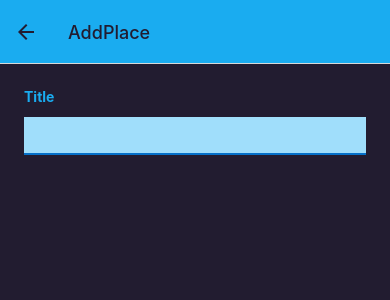
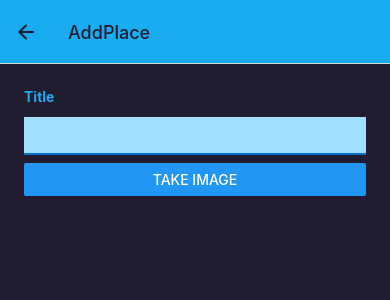
Before and after one commit to Dev-Harmattan/React-native-favorite-app, a React Native app: screen /AddPlace in a window 390 px wide. Shown: the top 300 px of the page. Built offline with nearby package versions, Linux system fonts and the light colour scheme.

Commit message:
Add camera and configuration

```diff
--- a/app.json
+++ b/app.json
@@ -14,9 +14,7 @@
     "updates": {
       "fallbackToCacheTimeout": 0
     },
-    "assetBundlePatterns": [
-      "**/*"
-    ],
+    "assetBundlePatterns": ["**/*"],
     "ios": {
       "supportsTablet": true
     },
@@ -28,6 +26,14 @@
     },
     "web": {
       "favicon": "./assets/favicon.png"
-    }
+    },
+    "plugins": [
+      [
+        "expo-image-picker",
+        {
+          "cameraPermission": "The app needs camera permission in order to add your favorite places."
+        }
+      ]
+    ]
   }
 }
--- /dev/null
+++ b/components/ImagePicker.js
@@ -0,0 +1,19 @@
+import { Button, View } from "react-native";
+import {launchCameraAsync} from 'expo-image-picker';
+
+export const ImagePicker = () => {
+  const imagePickHandler = async () => {
+    const image = await launchCameraAsync({
+      allowsEditing: true,
+      aspect: [16, 9],
+      quality: 0.5
+    })
+    if(!image.canceled){
+      console.log(image.assets[0].uri)
+    }
+  }
+  return <View>
+    <View></View>
+    <Button title="Take Image" onPress={imagePickHandler} />
+  </View>
+}
--- a/components/PlaceForm.js
+++ b/components/PlaceForm.js
@@ -1,6 +1,7 @@
 import { useState } from 'react';
 import { View, Text, ScrollView, TextInput, StyleSheet } from 'react-native';
 import { Colors } from '../constants/colors';
+import { ImagePicker } from './ImagePicker';
 export const PlaceForm = () => {
   const [inputValue, setInputValue] = useState('');
   const inputChangeHandler = (enteredValue) => {
@@ -16,6 +17,7 @@ export const PlaceForm = () => {
           value={inputValue}
         />
       </View>
+      <ImagePicker />
     </ScrollView>
   );
 };
--- a/package.json
+++ b/package.json
@@ -14,7 +14,8 @@
     "expo": "~47.0.6",
     "expo-status-bar": "~1.4.2",
     "react": "18.1.0",
-    "react-native": "0.70.5"
+    "react-native": "0.70.5",
+    "expo-image-picker": "~14.0.2"
   },
   "devDependencies": {
     "@babel/core": "^7.12.9"
```
Also changed, not shown: 1 other file (tests, documents, lock files or other folders).
